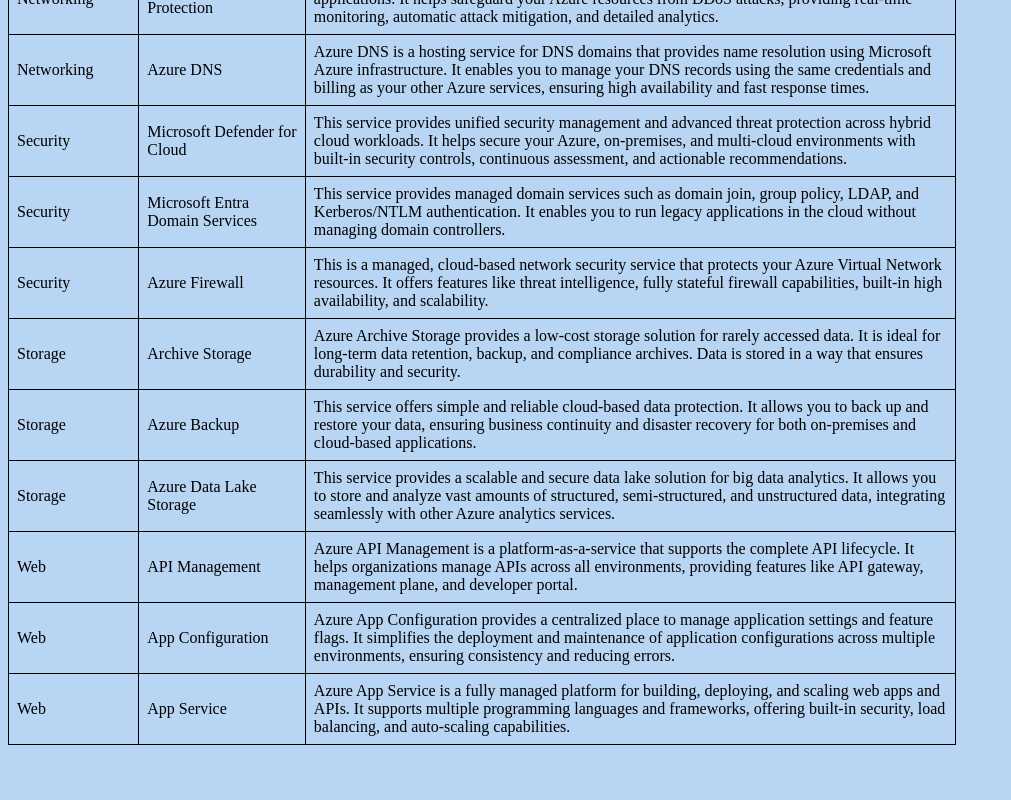
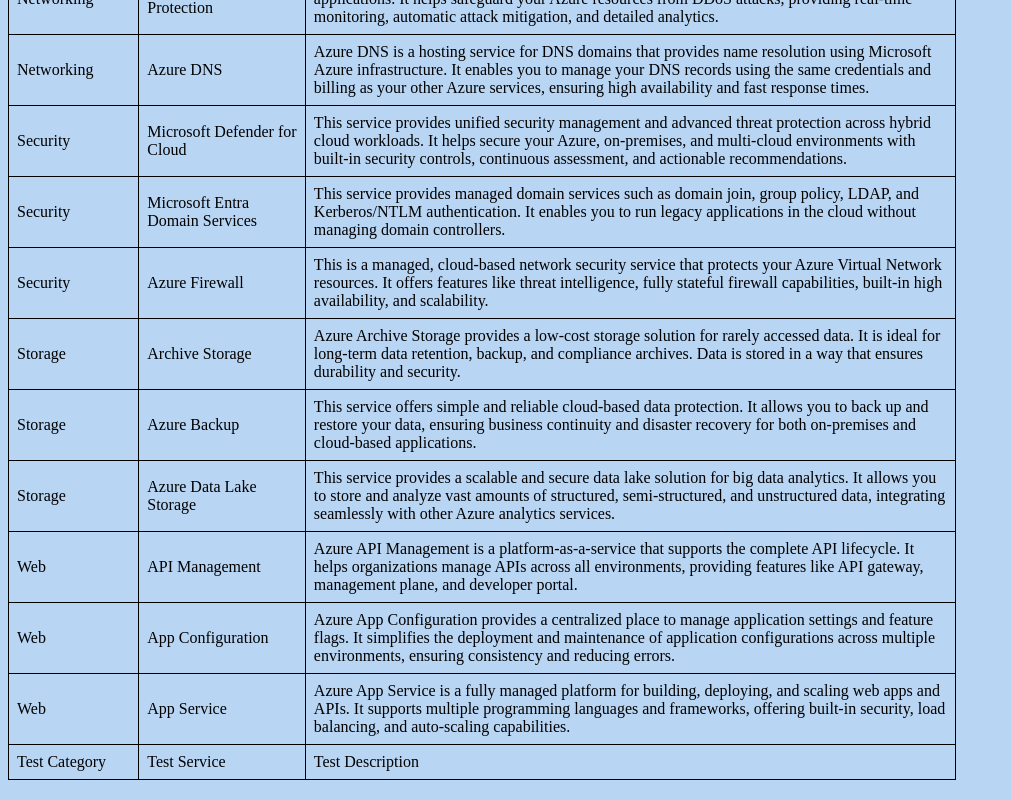
Before and after one commit to dominopancakes/az-static-website, a plain HTML site: page index.html in a window 1280 px wide. Shown: the part 3849-4649 px from the top of the page, without its empty margins (0-1011 px from the left). Before the commit the page ends 4614 px from the top, so only its background shows below. Drawn offline with Linux system fonts and the light colour scheme.

Commit message:
test_GHA

```diff
--- a/index.html
+++ b/index.html
@@ -346,6 +346,11 @@
                 <td>App Service</td>
                 <td>Azure App Service is a fully managed platform for building, deploying, and scaling web apps and APIs. It supports multiple programming languages and frameworks, offering built-in security, load balancing, and auto-scaling capabilities.</td>
             </tr>
+            <tr>
+                <td>Test Category</td>
+                <td>Test Service</td>
+                <td>Test Description</td>
+            </tr>
         </tbody>
     </table>
 </body>
```
